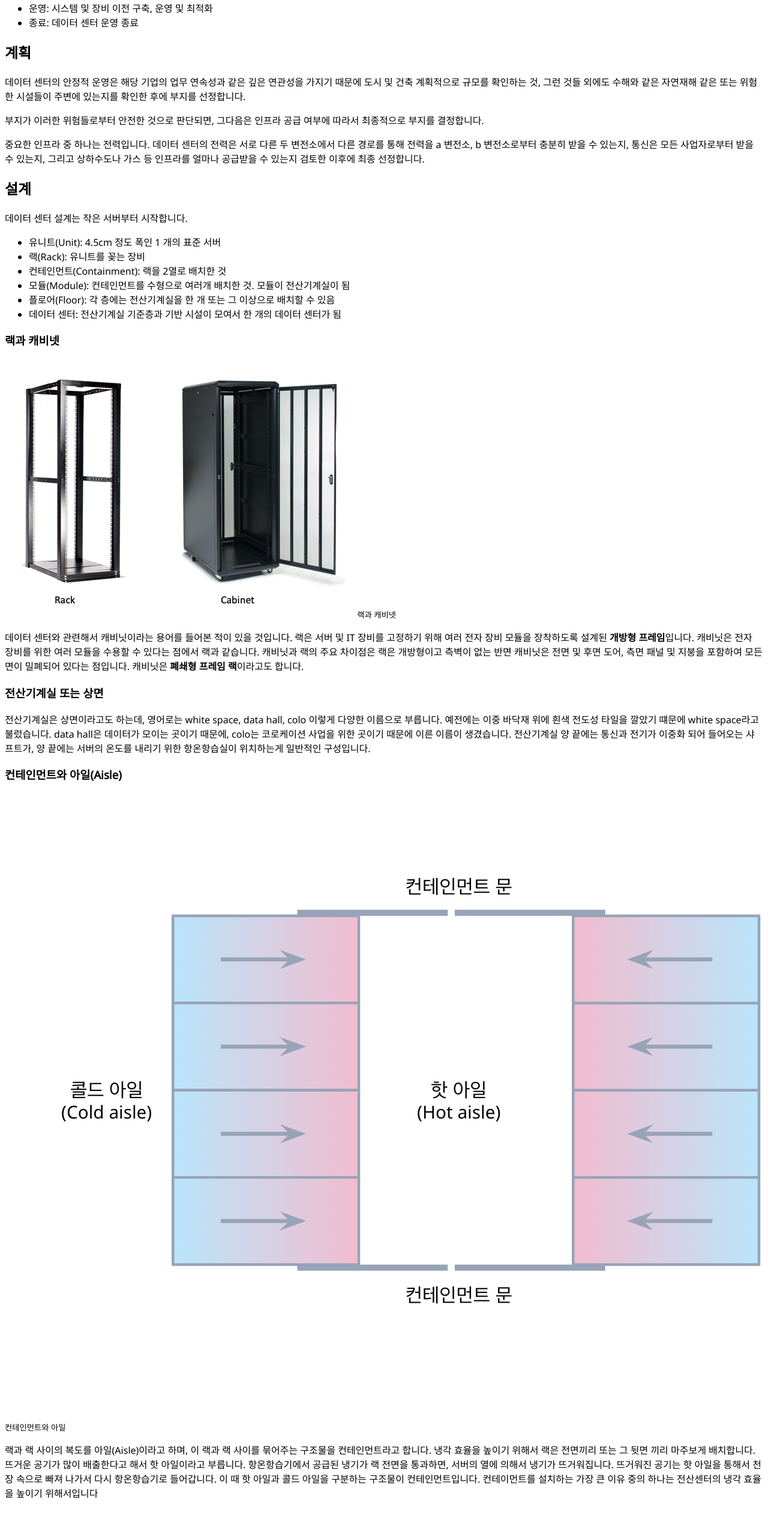
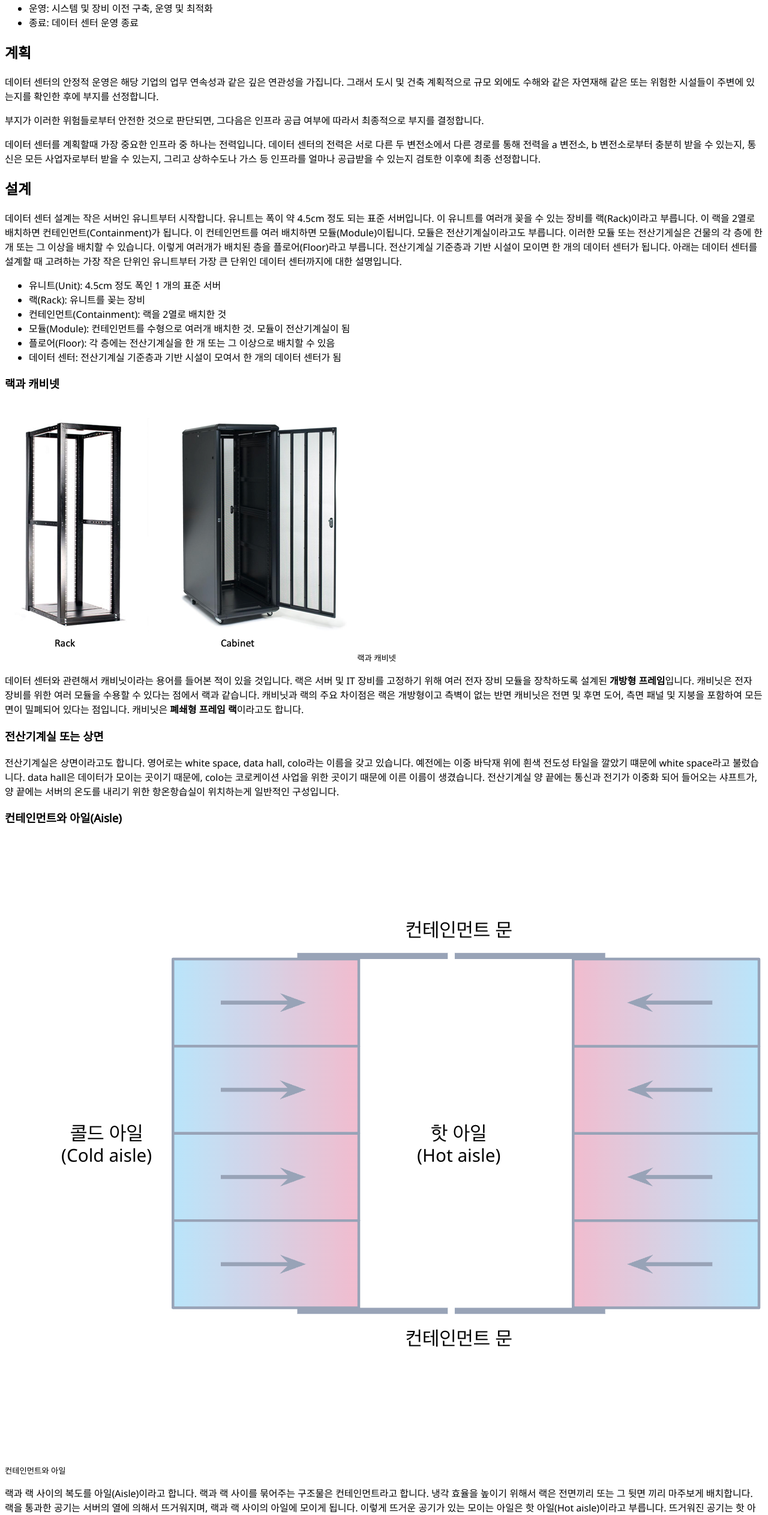
Before and after one commit to marron-b/brown, a Next.js app: page /datacenter/datacenter_lifecycle in a window 1280 px wide. Shown: the part 224-2750 px from the top of the page at 60% size. Built offline with nearby package versions, Linux system fonts and the light colour scheme.

Commit message:
Update datacenter_lifecycle.mdx

```diff
--- a/pages/datacenter/datacenter_lifecycle.mdx
+++ b/pages/datacenter/datacenter_lifecycle.mdx
@@ -13,14 +13,14 @@ description: 데이터 센터 라이프 사이클
 * 종료: 데이터 센터 운영 종료
 
 ## 계획
-데이터 센터의 안정적 운영은 해당 기업의 업무 연속성과 같은 깊은 연관성을 가지기 때문에 도시 및 건축 계획적으로 규모를 확인하는 것, 그런 것들 외에도 수해와 같은 자연재해 같은 또는 위험한 시설들이 주변에 있는지를 확인한 후에 부지를 선정합니다.
+데이터 센터의 안정적 운영은 해당 기업의 업무 연속성과 같은 깊은 연관성을 가집니다. 그래서 도시 및 건축 계획적으로 규모 외에도 수해와 같은 자연재해 같은 또는 위험한 시설들이 주변에 있는지를 확인한 후에 부지를 선정합니다.
 
 부지가 이러한 위험들로부터 안전한 것으로 판단되면, 그다음은 인프라 공급 여부에 따라서 최종적으로 부지를 결정합니다.
 
-중요한 인프라 중 하나는 전력입니다. 데이터 센터의 전력은 서로 다른 두 변전소에서 다른 경로를 통해 전력을 a 변전소, b 변전소로부터 충분히 받을 수 있는지, 통신은 모든 사업자로부터 받을 수 있는지, 그리고 상하수도나 가스 등 인프라를 얼마나 공급받을 수 있는지 검토한 이후에 최종 선정합니다.
+데이터 센터를 계획할때 가장 중요한 인프라 중 하나는 전력입니다. 데이터 센터의 전력은 서로 다른 두 변전소에서 다른 경로를 통해 전력을 a 변전소, b 변전소로부터 충분히 받을 수 있는지, 통신은 모든 사업자로부터 받을 수 있는지, 그리고 상하수도나 가스 등 인프라를 얼마나 공급받을 수 있는지 검토한 이후에 최종 선정합니다.
 
 ## 설계
-데이터 센터 설계는 작은 서버부터 시작합니다.
+데이터 센터 설계는 작은 서버인 유니트부터 시작합니다. 유니트는 폭이 약 4.5cm 정도 되는 표준 서버입니다. 이 유니트를 여러개 꽂을 수 있는 장비를 랙(Rack)이라고 부릅니다. 이 랙을 2열로 배치하면 컨테인먼트(Containment)가 됩니다. 이 컨테인먼트를 여러 배치하면 모듈(Module)이됩니다. 모듈은 전산기계실이라고도 부릅니다. 이러한 모듈 또는 전산기게실은 건물의 각 층에 한 개 또는 그 이상을 배치할 수 있습니다. 이렇게 여러개가 배치된 층을 플로어(Floor)라고 부릅니다. 전산기계실 기준층과 기반 시설이 모이면 한 개의 데이터 센터가 됩니다. 아래는 데이터 센터를 설계할 때 고려하는 가장 작은 단위인 유니트부터 가장 큰 단위인 데이터 센터까지에 대한 설명입니다.
 
 * 유니트(Unit): 4.5cm 정도 폭인 1 개의 표준 서버
 * 랙(Rack): 유니트를 꽂는 장비
@@ -38,15 +38,14 @@ description: 데이터 센터 라이프 사이클
 캐비닛은 전면 및 후면 도어, 측면 패널 및 지붕을 포함하여 모든 면이 밀폐되어 있다는 점입니다. 캐비닛은 **폐쇄형 프레임 랙**이라고도 합니다.
 
 ### 전산기계실 또는 상면
-전산기계실은 상면이라고도 하는데, 영어로는 white space, data hall, colo 이렇게 다양한 이름으로 부릅니다. 예전에는 이중 바닥재 위에 흰색 전도성 타일을 깔았기 떄문에 white space라고 불렀습니다. data hall은 데이터가 모이는 곳이기 때문에, colo는 코로케이션 사업을 위한 곳이기 때문에 이른 이름이 생겼습니다.
-전산기계실 양 끝에는 통신과 전기가 이중화 되어 들어오는 샤프트가, 양 끝에는 서버의 온도를 내리기 위한 항온항습실이 위치하는게 일반적인 구성입니다.
+전산기계실은 상면이라고도 합니다. 영어로는 white space, data hall, colo라는 이름을 갖고 있습니다. 예전에는 이중 바닥재 위에 흰색 전도성 타일을 깔았기 떄문에 white space라고 불렀습니다. data hall은 데이터가 모이는 곳이기 때문에, colo는 코로케이션 사업을 위한 곳이기 때문에 이른 이름이 생겼습니다. 전산기계실 양 끝에는 통신과 전기가 이중화 되어 들어오는 샤프트가, 양 끝에는 서버의 온도를 내리기 위한 항온항습실이 위치하는게 일반적인 구성입니다.
 
 ### 컨테인먼트와 아일(Aisle)
 ![컨테인먼트와 아일](/images/datacenter/datacenter_03.png)
 <sub>컨테인먼트와 아일</sub>
 
-랙과 랙 사이의 복도를 아일(Aisle)이라고 하며, 이 랙과 랙 사이를 묶어주는 구조물을 컨테인먼트라고 합니다. 냉각 효율을 높이기 위해서 랙은 전면끼리 또는 그 뒷면 끼리 마주보게 배치합니다. 뜨거운 공기가 많이 배출한다고 해서 핫 아일이라고 부릅니다.
-항온항습기에서 공급된 냉기가 랙 전면을 통과하면, 서버의 열에 의해서 냉기가 뜨거워집니다. 뜨거워진 공기는 핫 아일을 통해서 천장 속으로 빠져 나가서 다시 항온항습기로 들어갑니다. 이 때 핫 아일과 콜드 아일을 구분하는 구조물이 컨테인먼트입니다. 컨테이먼트를 설치하는 가장 큰 이유 중의 하나는 전산센터의 냉각 효율을 높이기 위해서입니다
+랙과 랙 사이의 복도를 아일(Aisle)이라고 합니다. 랙과 랙 사이를 묶어주는 구조물은 컨테인먼트라고 합니다. 냉각 효율을 높이기 위해서 랙은 전면끼리 또는 그 뒷면 끼리 마주보게 배치합니다. 랙을 통과한 공기는 서버의 열에 의해서 뜨거워지며, 랙과 랙 사이의 아일에 모이게 됩니다. 이렇게 뜨거운 공기가 있는 모이는 아일은 핫 아일(Hot aisle)이라고 부릅니다.
+뜨거워진 공기는 핫 아일을 통해서 천장 속으로 빠져 나가서 다시 항온항습기로 들어갑니다. 항온항습기에서 공기는 다시 차가워집니다. 차가운 공기가 모이는 아일은 콜드 아일(Cold aisle)입니다. 차가운 공기는 콜드 아일을 지나 랙을 통과해서 뜨거워지고 핫 아일에 모입니다. 이 때 핫 아일과 콜드 아일을 구분하는 구조물이 컨테인먼트입니다. 컨테이먼트는 전산센터의 냉각 효율 높여줍니다.
 
 ## 구축
 
```
